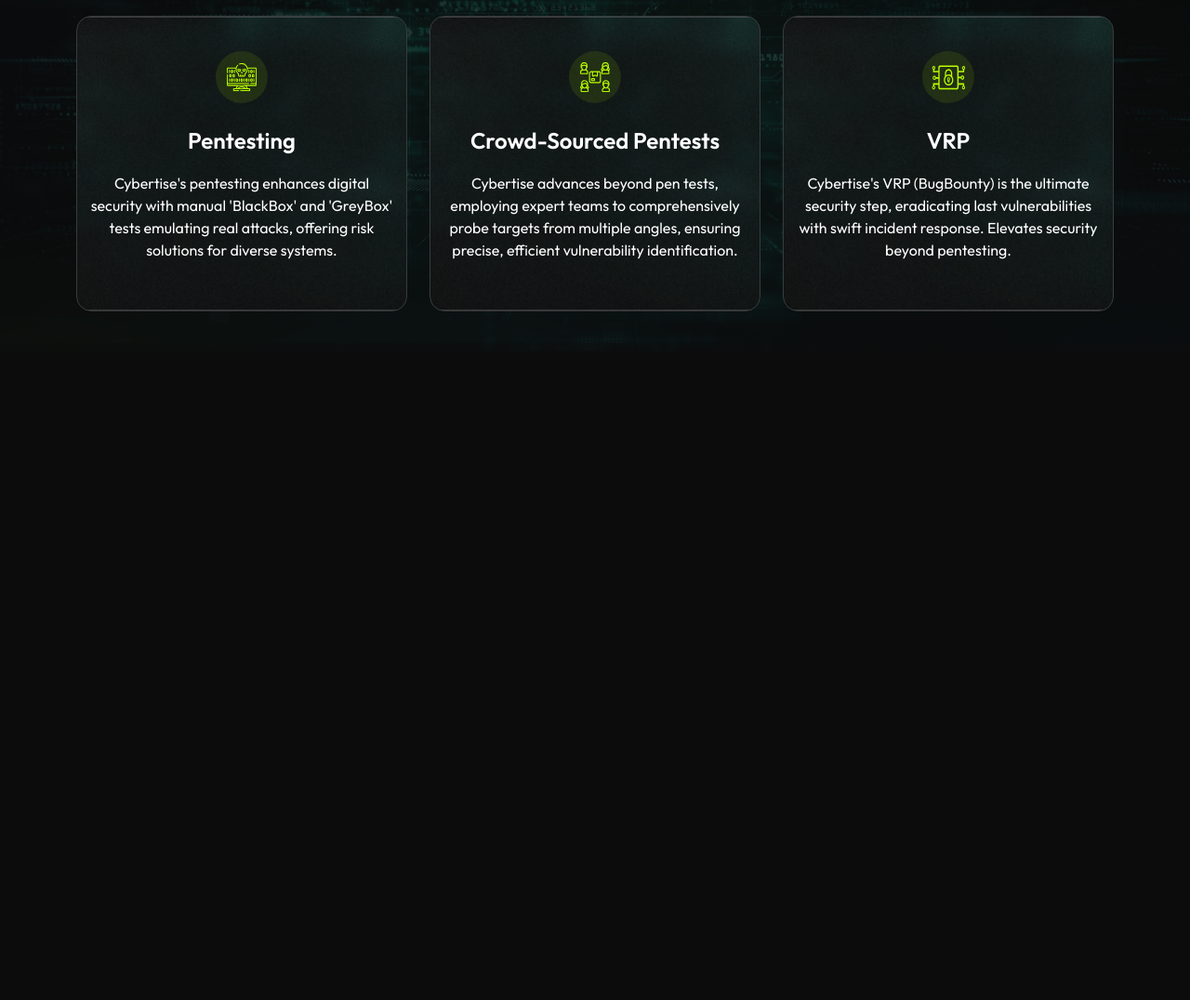
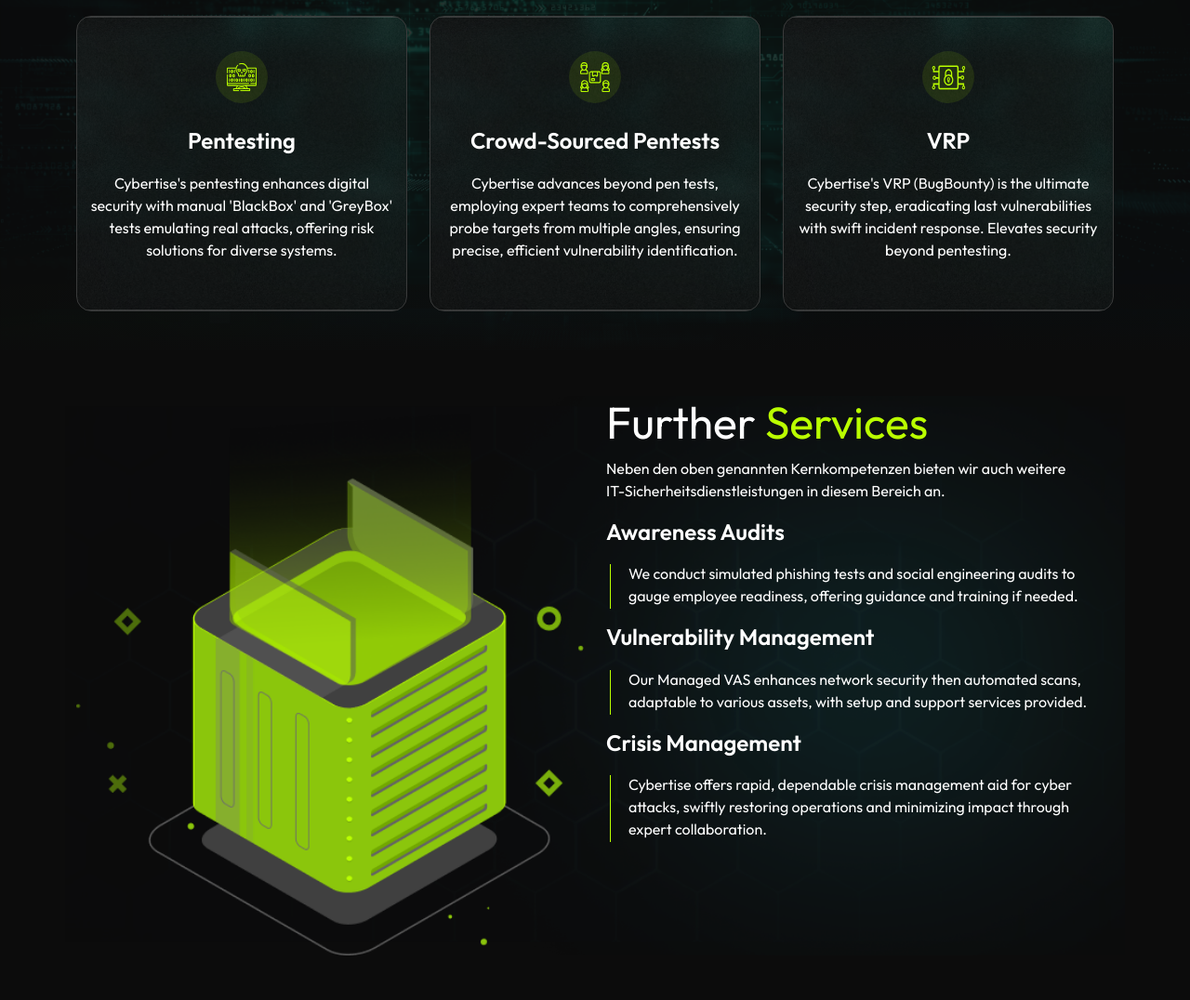
Before and after one commit to Sujatagoyat/Cybertise, a plain HTML site: page index.html in a window 1280 px wide. Shown: the part 1828-2904 px from the top of the page at 93% size. Before the commit the page ends 2301 px from the top, so only its background shows below. Drawn offline with nearby package versions, Linux system fonts and the light colour scheme.

Commit message:
further services sec done

```diff
--- a/assets/css/style.css
+++ b/assets/css/style.css
@@ -13,7 +13,7 @@
     --fs-s: 14px;
     --fs-sm: 13px;
     --fs-md: 24px;
-    --fs-lg: 38px;
+    --fs-lg: 36px;
     --fs-xl: 40px;
     /*--- font clr ----------  */
     --fc-white: #FFFFFF;
@@ -248,8 +248,30 @@
     background: linear-gradient(180deg, rgba(12, 12, 12, 0.44) 25.4%, rgba(17, 17, 16, 0) 25.4%, #0C0C0C 70.63%);
     width: 100%;
     height: 104px;
-    bottom: -95px;
+    bottom: -32px;
+    z-index: -1;
     /* filter: blur(25px); */
+}
+/* ================================== further services ========================================== */
+.bg-img{
+    background-image:url(../images/png/bg-img.png);
+    background-position: center;
+    background-repeat: no-repeat;
+    background-size: cover;
+}
+.f-ellipse-1{
+    position: absolute;
+    top: 50%;
+    left: 50%;
+}
+.left_line::after{
+    content: "";
+    width: 1px;
+    background: var(--fc-green);
+    position: absolute;
+    height: 100%;
+    top: 2px;
+    left: 4px;
 }
 
 
@@ -365,6 +387,7 @@
         top: 8px;
         left: -15px;
     }
+
     .max-w-527{
         max-width: 527px;
     }
@@ -387,4 +410,13 @@
     .pb-lg-43{
         padding-bottom: 43px;
     }
+    .max-w-513{
+        max-width: 513px;
+    }
+    .max-w-519{
+        max-width: 519px;
+    }
+    .max-w-520{
+        max-width: 520px;
+    }
 }
--- a/index.html
+++ b/index.html
@@ -99,7 +99,7 @@
         <div class="data-linear-gradient position-absolute"></div>
     </section>
     <!-- ============================= our-services ==================================== -->
-    <section class="services-bg-img pt-30 position-relative">
+    <section class="services-bg-img pt-30 position-relative z-2">
         <div class="custom-container">
             <h2 class="fw-400 text-48 lh-57 ff-outfit clr-white text-center ">Our <span class="clr-green">
                     Services</span></h2>
@@ -245,7 +245,33 @@
                 </div>
             </div>
         </div>
-        <div class="services-linear-gradient position-absolute"></div>
+        <div class="services-linear-gradient position-absolute "></div>
+    </section>
+    <!-- ================================ further services ================================= -->
+    <section class=" py-5 position-relative z-2">
+        <!-- <div class="f-ellipse-1">
+            <img class="w- 100" src="./assets/images/png/f-ellipse-1.png" alt="ellipse">
+        </div> -->
+        <!-- <div class="f-ellipse-2">
+            <img class="w-1 00" src="./assets/images/png/f-ellipse-2.png" alt="ellipse">
+        </div> -->
+        <div class="custom-container">
+            <div class="row bg-img row-gap-3">
+                <div class="col-lg-6">
+                   <img class="w-100" src="./assets/images/png/further-img.png" alt="img">
+                </div>
+                <div class="col-lg-6">
+                <h2 class="fw-400 text-48 lh-57 ff-outfit clr-white">Further <span class="clr-green"> Services</span></h2>
+                <p class="fw-400 text-16 lh-24 clr-white ff-outfit max-w-513">Neben den oben genannten Kernkompetenzen bieten wir auch weitere IT-Sicherheitsdienstleistungen in diesem Bereich an.</p>
+                <p class="fw-600 text-24 lh-33 ff-outfit clr-white">Awareness Audits</p>
+                <p class="fw-400 text-16 lh-24 clr-white ff-outfit max-w-519 ps-4 left_line position-relative">We conduct simulated phishing tests and social engineering audits to gauge employee readiness, offering guidance and training if needed.</p>
+                <p class="fw-600 text-24 lh-33 ff-outfit clr-white">Vulnerability Management</p>
+                <p class="fw-400 text-16 lh-24 clr-white ff-outfit max-w-520 ps-4 left_line position-relative">Our Managed VAS enhances network security then automated scans, adaptable to various assets, with setup and support services provided.</p>
+                <p class="fw-600 text-24 lh-33 ff-outfit clr-white">Crisis Management</p>
+                <p class="fw-400 text-16 lh-24 clr-white ff-outfit max-w-519 ps-4 left_line position-relative">Cybertise offers rapid, dependable crisis management aid for cyber attacks, swiftly restoring operations and minimizing impact through expert collaboration.</p>
+                </div>
+            </div>
+        </div>
     </section>
     <script src="https://cdn.jsdelivr.net/npm/bootstrap@5.3.3/dist/js/bootstrap.bundle.min.js"
         integrity="sha384-YvpcrYf0tY3lHB60NNkmXc5s9fDVZLESaAA55NDzOxhy9GkcIdslK1eN7N6jIeHz"
```
Also changed, not shown: assets/images/png/bg-img.png (added), assets/images/png/f-ellipse-1.png (added), assets/images/png/f-ellipse-2.png (added), assets/images/png/further-img.png (added).
